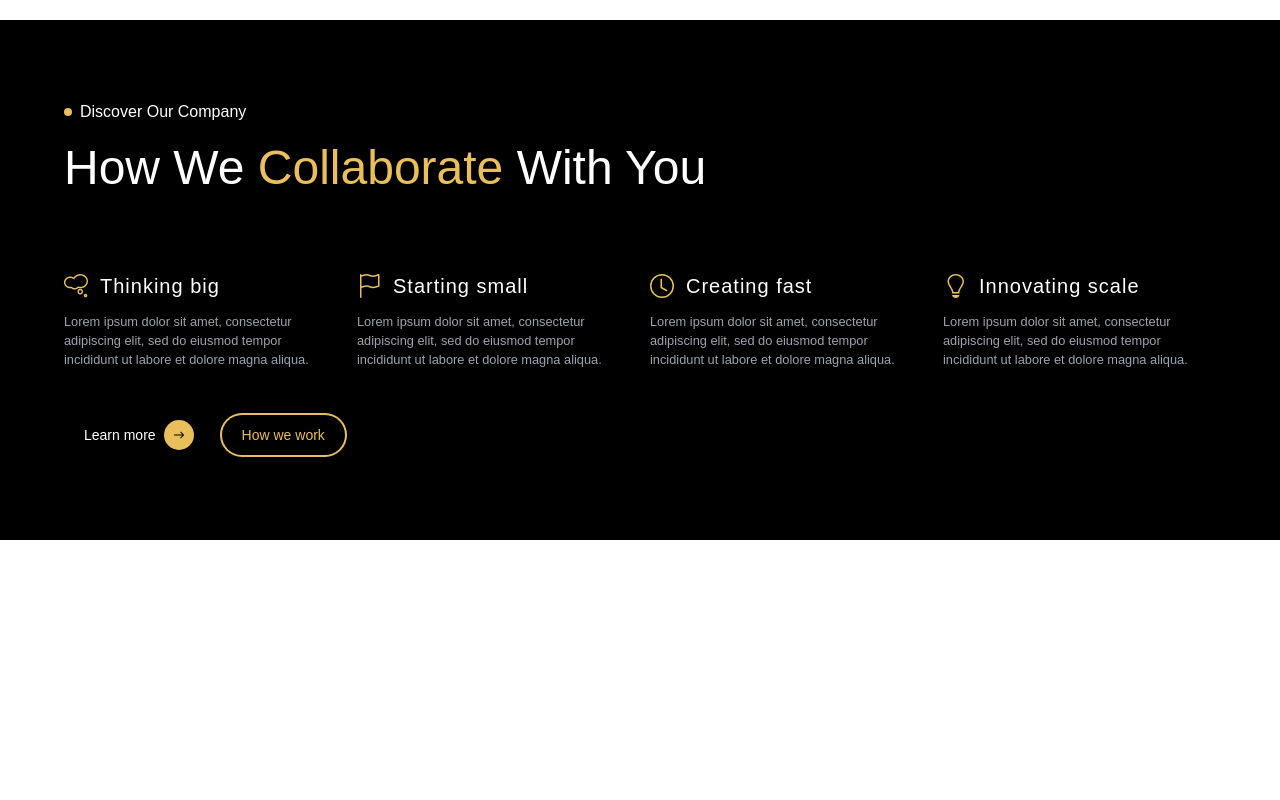
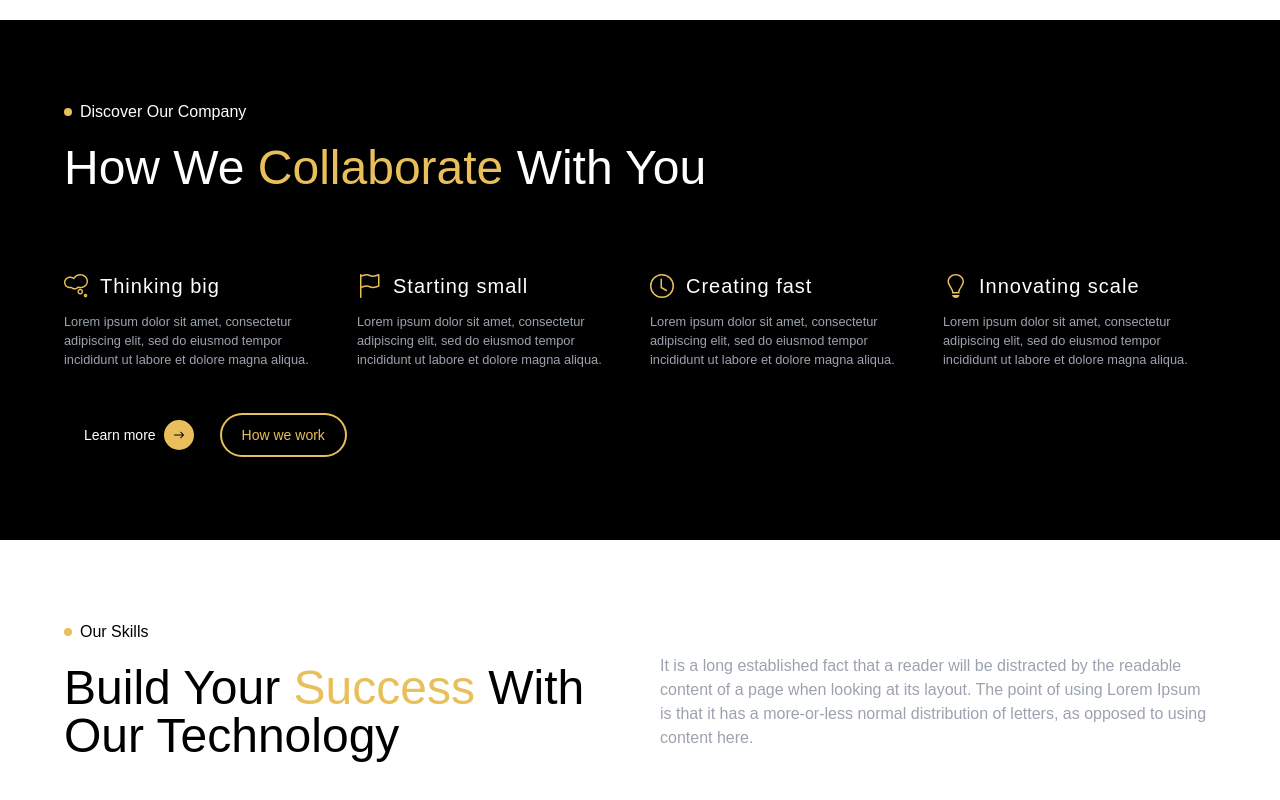
Before and after one commit to joeCodes05/coded-frontend, a React (Create React App) app: page / in a window 1280 px wide. Shown: the part 1099-1899 px from the top of the page. Before the commit the page ends 1639 px from the top, so only its background shows below. Built offline with nearby package versions, Linux system fonts and the light colour scheme.

Commit message:
skills home-component init

```diff
--- /dev/null
+++ b/src/pages/home/components/skills.tsx
@@ -0,0 +1,45 @@
+const SkillsComponent = () => {
+  return (
+    <>
+      <section className="py-20 w-full font-poppins">
+        <div className="max-w-6xl w-full mx-auto xl:p-0 md:px-6 px-3 text-black">
+          <h5
+            data-aos="fade-right"
+            ata-aos-easing="ease-in"
+            data-aos-duration="1000"
+            className="relative ml-4 text-base capitalize after:absolute after:-left-4 after:rounded-full after:top-[50%] after:-translate-y-[50%] after:h-[8px] after:w-[8px] after:bg-primary"
+          >
+            Our Skills
+          </h5>
+          <div className="flex gap-10 items-center flex-row">
+            <div className="basis-1/2">
+              <h1
+                data-aos="fade-right"
+                ata-aos-easing="ease-in"
+                data-aos-duration="1000"
+                className="lg:text-5xl md:text-3xl text-2xl font-normal capitalize md:mt-5 mt-3"
+              >
+                Build your <span className="text-primary">success</span> with
+                our technology
+              </h1>
+            </div>
+
+            <div
+              data-aos="fade-left"
+              ata-aos-easing="ease-in"
+              data-aos-duration="1000"
+              className="text-gray-400 text-base basis-1/2 font-light"
+            >
+              It is a long established fact that a reader will be distracted by
+              the readable content of a page when looking at its layout. The
+              point of using Lorem Ipsum is that it has a more-or-less normal
+              distribution of letters, as opposed to using content here.
+            </div>
+          </div>
+        </div>
+      </section>
+    </>
+  );
+};
+
+export default SkillsComponent;
--- a/src/pages/home/home.tsx
+++ b/src/pages/home/home.tsx
@@ -1,11 +1,13 @@
 import Hero from "./components/hero";
 import CollaborationComponent from "./components/collaboration";
+import SkillsComponent from "./components/skills";
 
 const Home: React.FC = () => {
   return (
     <>
       <Hero />
       <CollaborationComponent />
+      <SkillsComponent />
     </>
   );
 };
```
